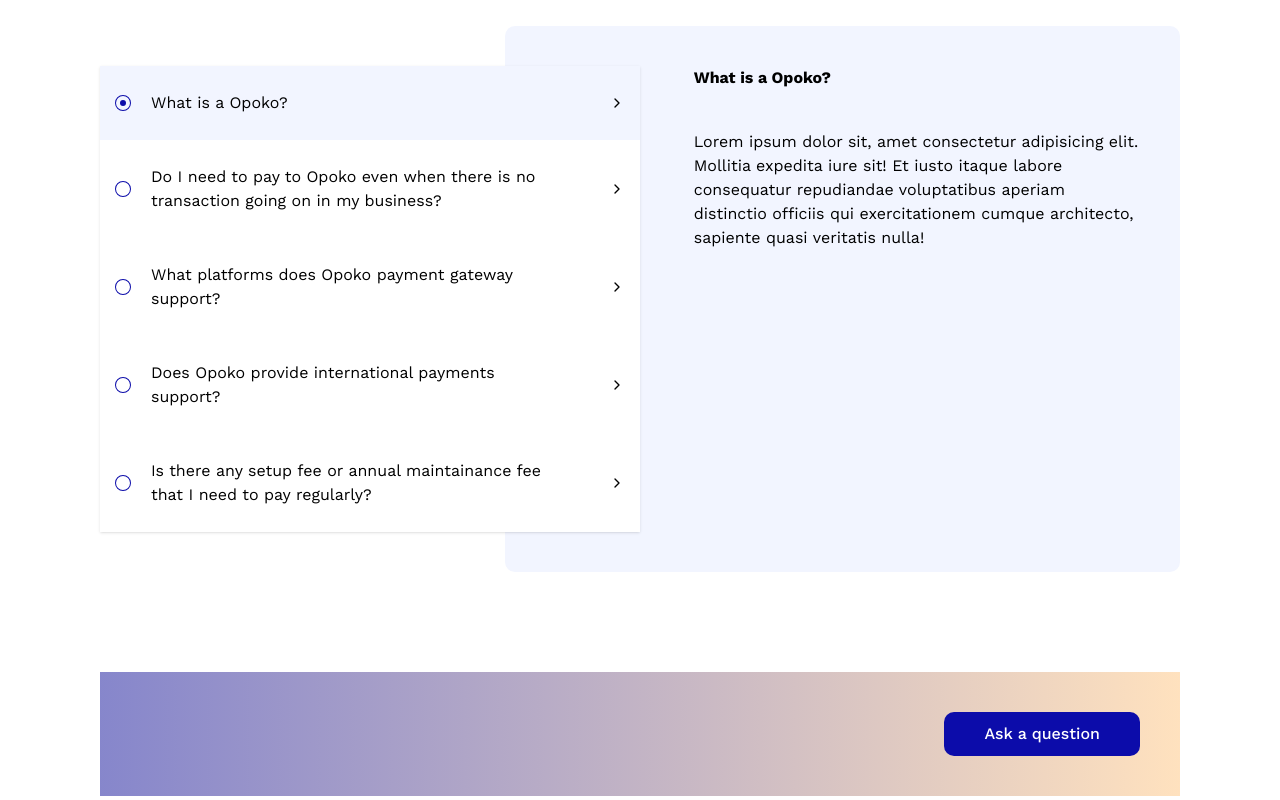
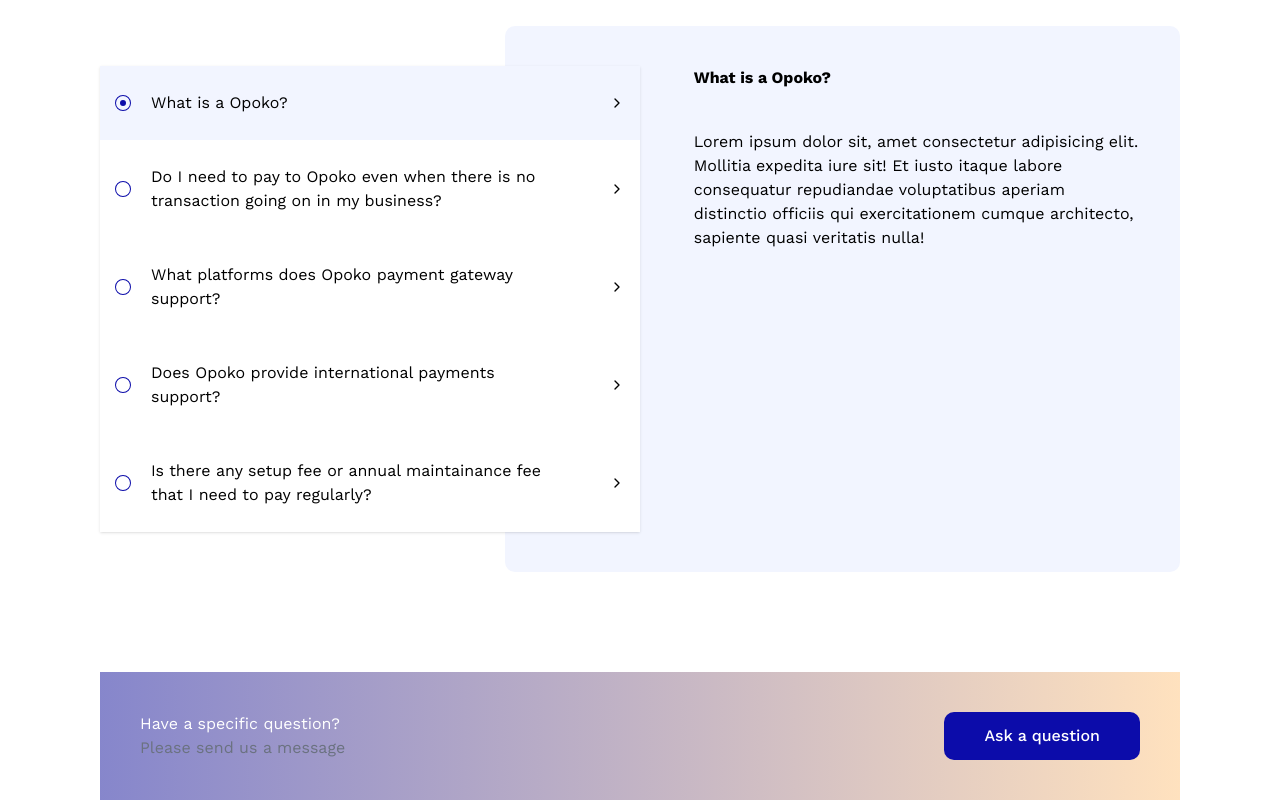
Before and after one commit to Niscolinx/opoko, a React (Vite) app: page /about-us in a window 1280 px wide. Shown: the part 1260-2060 px from the top of the page. Built offline with nearby package versions, Linux system fonts and the light colour scheme.

Commit message:
working on about us

```diff
--- a/src/pages/AboutUs.tsx
+++ b/src/pages/AboutUs.tsx
@@ -199,7 +199,8 @@ function AboutUs() {
         }}
       >
         <div className='text-[3rem]'>
-          <p className='text-white'></p>
+          <p className='text-white'>Have a specific question?</p>
+          <p className='text-gray-500'>Please send us a message</p>
         </div>
         <button className='px-16 py-4 rounded-2xl bg-color-blue text-white font-medium'>
           Ask a question
```
